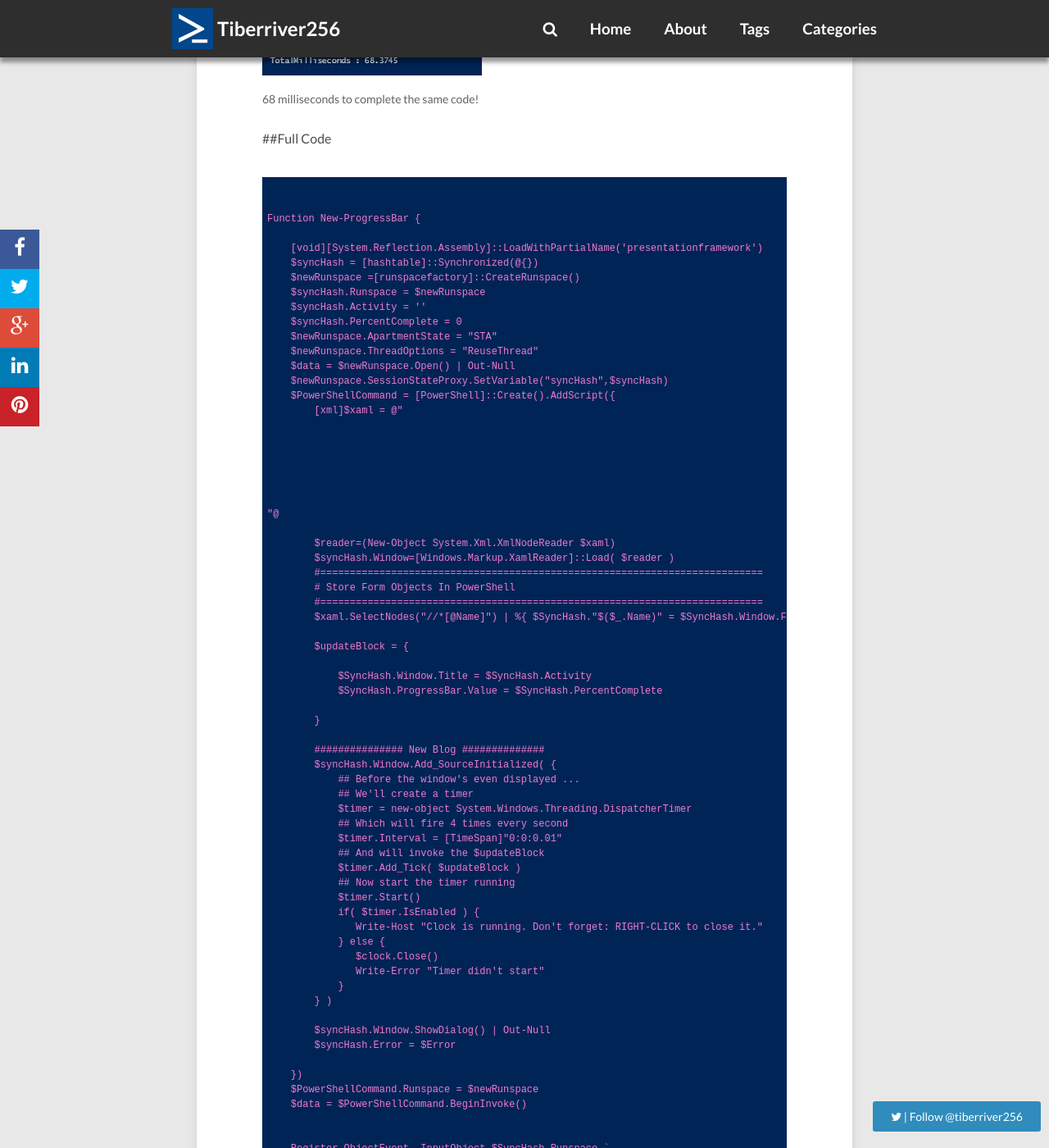
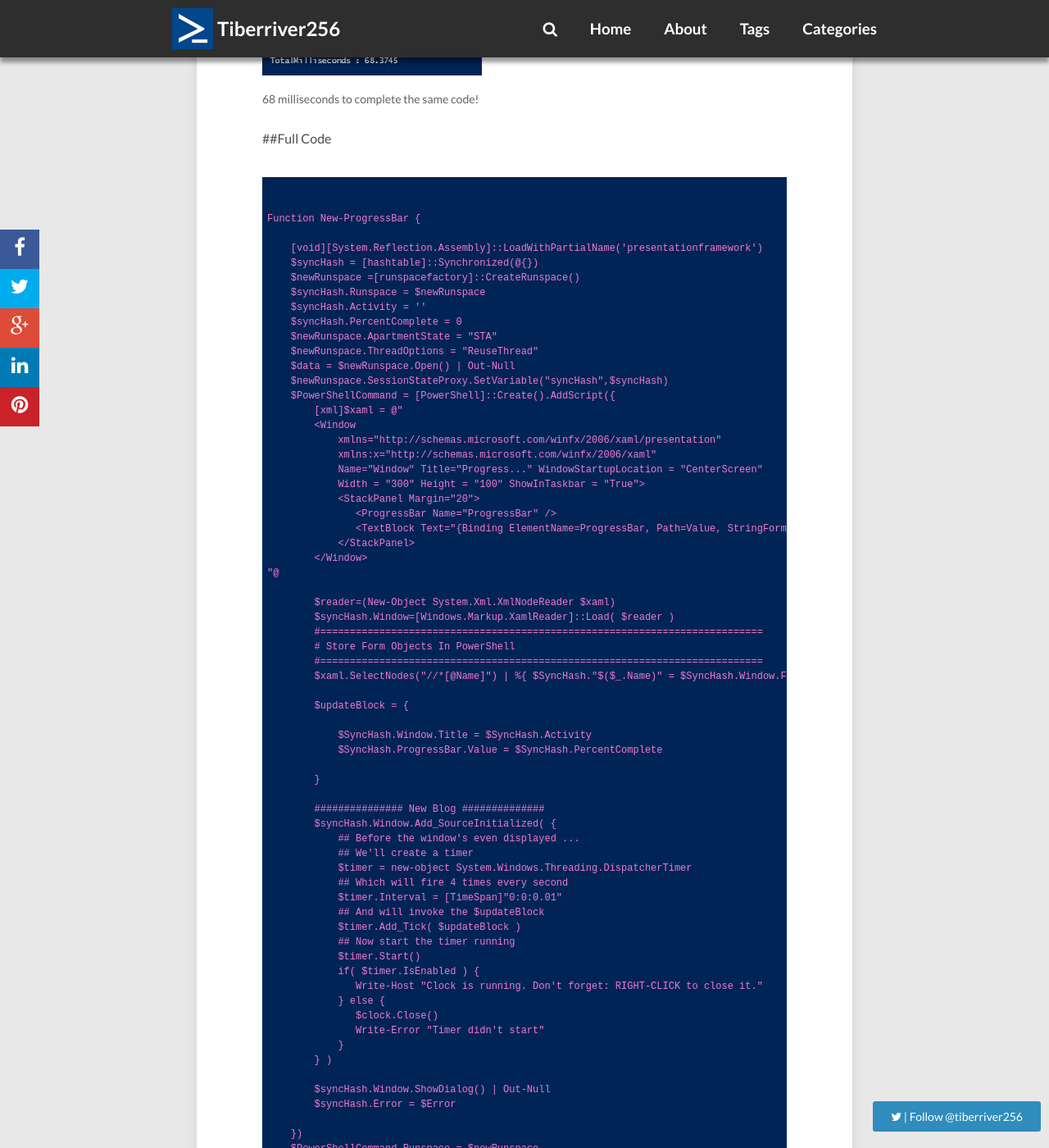
Before and after one commit to Tiberriver256/Tiberriver256.GitHub.io, a Jekyll site: the page built from _posts/2015-12-09-PowerShellProgress-Pt2.md, in a window 1280 px wide and 1400 px high, scrolled down 3299 px. Shown: the whole window at 82% size. Built offline with Jekyll 4.4.1, drawn with Linux system fonts in a browser that asks for light colours; nearby versions of some CDN libraries; comment, search, counter and statistics services are not loaded; some of the changed text lies outside the part shown.

Commit message:
Escaping XML so it renders properly

```diff
--- a/_posts/2015-12-09-PowerShellProgress-Pt2.md
+++ b/_posts/2015-12-09-PowerShellProgress-Pt2.md
@@ -145,16 +145,16 @@ Function New-ProgressBar {
     $newRunspace.SessionStateProxy.SetVariable("syncHash",$syncHash)
     $PowerShellCommand = [PowerShell]::Create().AddScript({
         [xml]$xaml = @"
-        <Window
-            xmlns="http://schemas.microsoft.com/winfx/2006/xaml/presentation"
-            xmlns:x="http://schemas.microsoft.com/winfx/2006/xaml"
-            Name="Window" Title="Progress..." WindowStartupLocation = "CenterScreen"
-            Width = "300" Height = "100" ShowInTaskbar = "True">
-            <StackPanel Margin="20">
-               <ProgressBar Name="ProgressBar" />
-               <TextBlock Text="{Binding ElementName=ProgressBar, Path=Value, StringFormat={}{0:0}%}" HorizontalAlignment="Center" VerticalAlignment="Center" />
-            </StackPanel>
-        </Window>
+        &lt;Window
+            xmlns=&quot;http://schemas.microsoft.com/winfx/2006/xaml/presentation&quot;
+            xmlns:x=&quot;http://schemas.microsoft.com/winfx/2006/xaml&quot;
+            Name=&quot;Window&quot; Title=&quot;Progress...&quot; WindowStartupLocation = &quot;CenterScreen&quot;
+            Width = &quot;300&quot; Height = &quot;100&quot; ShowInTaskbar = &quot;True&quot;&gt;
+            &lt;StackPanel Margin=&quot;20&quot;&gt;
+               &lt;ProgressBar Name=&quot;ProgressBar&quot; /&gt;
+               &lt;TextBlock Text=&quot;{Binding ElementName=ProgressBar, Path=Value, StringFormat={}{0:0}%}&quot; HorizontalAlignment=&quot;Center&quot; VerticalAlignment=&quot;Center&quot; /&gt;
+            &lt;/StackPanel&gt;
+        &lt;/Window&gt;
 "@
 
         $reader=(New-Object System.Xml.XmlNodeReader $xaml)
```
